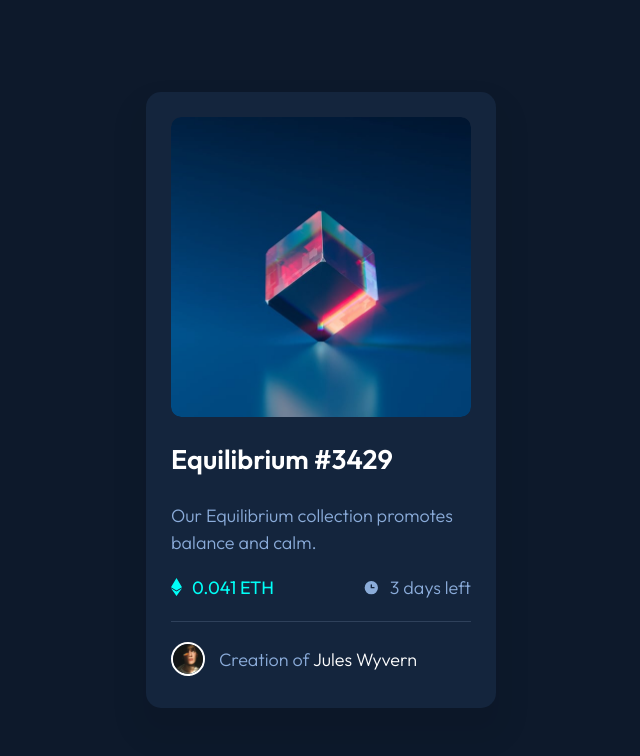
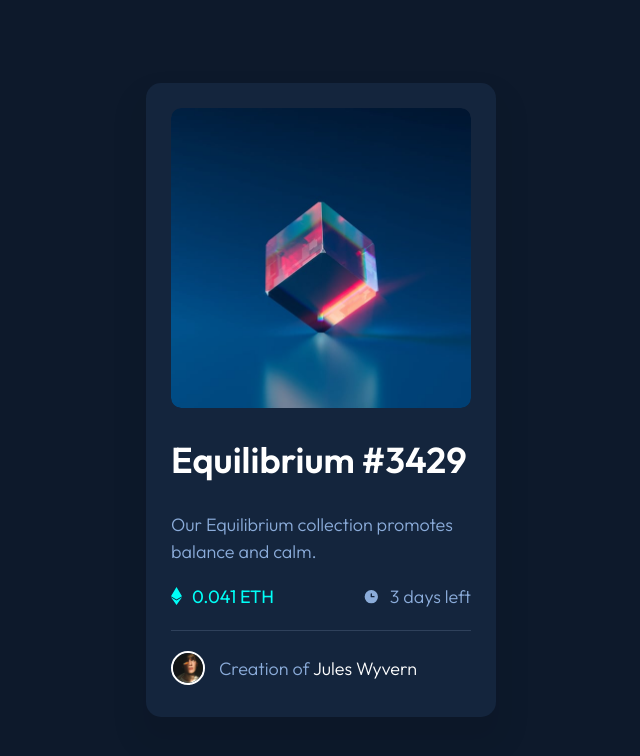
Before and after one commit to MoyosorePraise/nft-preview-card-component, a plain HTML site: page index.html in a window 1280 px wide. Shown: the whole page, without its empty margins (319-959 px from the left). Drawn offline with Linux system fonts and the light colour scheme.

Commit message:
Update index.html

```diff
--- a/index.html
+++ b/index.html
@@ -21,14 +21,14 @@
 
 <body>
 
-  <mlain class="card">
+  <main class="card">
 
     <div class="img">
       <img src="images/image-equilibrium.jpg" alt="Equilibrium_Image">
     </div>
 
     <div class="heading">
-      <h2><a href="#">Equilibrium #3429</a></h2>
+      <h1><a href="#">Equilibrium #3429</a></h1>
     </div>
 
     <div class="desc">
```
